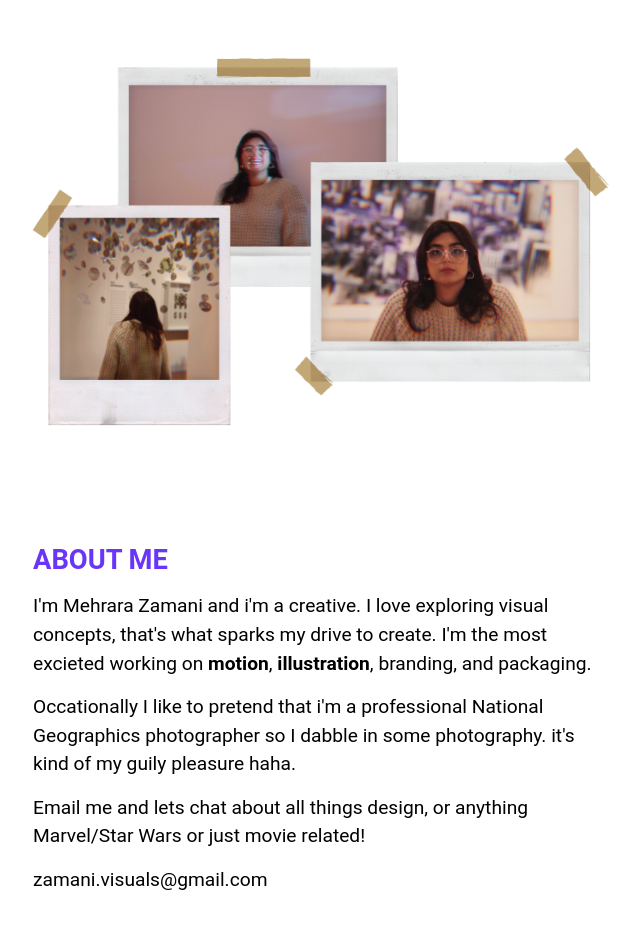
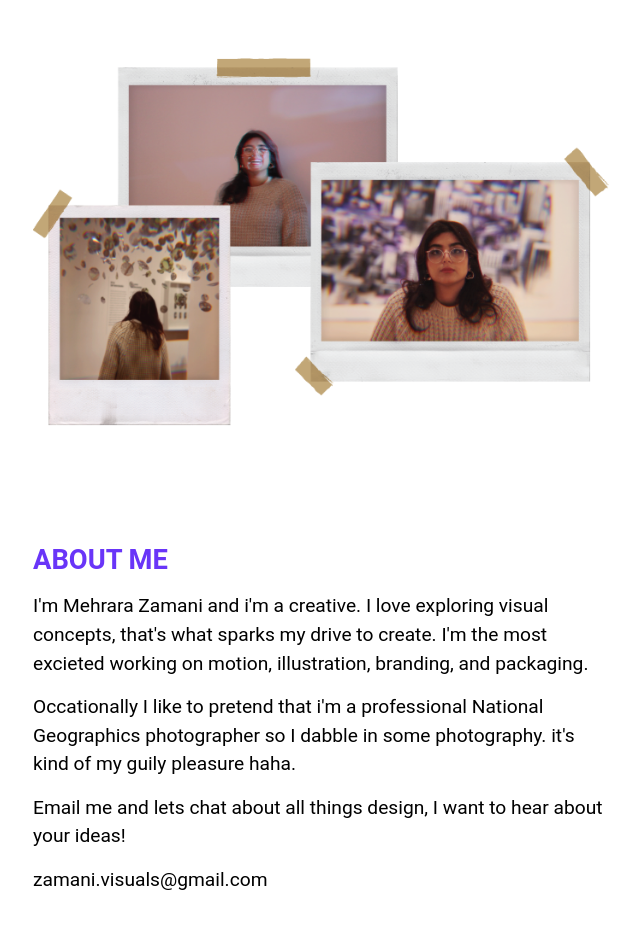
Before and after one commit to zama0023/portfolio, a Jekyll site: the page built from about.html, in a window 1280 px wide. Shown: the part 100-1052 px from the top of the page, without its empty margins (319-959 px from the left). Built offline with Jekyll 4.4.1, drawn with Linux system fonts in a browser that asks for light colours; some web fonts are replaced; grey boxes are pictures that could not be loaded.

Commit message:
about page
description edit

```diff
--- a/about.html
+++ b/about.html
@@ -11,9 +11,9 @@ description: "About me page"
     </div>
     <div class="unit xs-1 s-1 island-2">
       <h1 class="text-upper push-0 tera">About Me</h1>
-      <p class="push-0 pad-t-1-2">I'm Mehrara Zamani and i'm a creative. I love exploring visual concepts, that's what sparks my drive to create. I'm the most excieted working on <b>motion</b>, <b>illustration</b>, branding, and packaging. </p>
+      <p class="push-0 pad-t-1-2">I'm Mehrara Zamani and i'm a creative. I love exploring visual concepts, that's what sparks my drive to create. I'm the most excieted working on motion, illustration, branding, and packaging.</p>
       <p class="push-0 pad-t-1-2">Occationally I like to pretend that i'm a professional National Geographics photographer so I dabble in some photography. it's kind of my guily pleasure haha.</p>
-      <p class="push-0 pad-t-1-2">Email me and lets chat about all things design, or anything Marvel/Star Wars or just movie related!</p>
+      <p class="push-0 pad-t-1-2">Email me and lets chat about all things design, I want to hear about your ideas!</p>
       <p class="push-0 pad-t-1-2">zamani.visuals@gmail.com</p>
     </div>
   </div>
```
